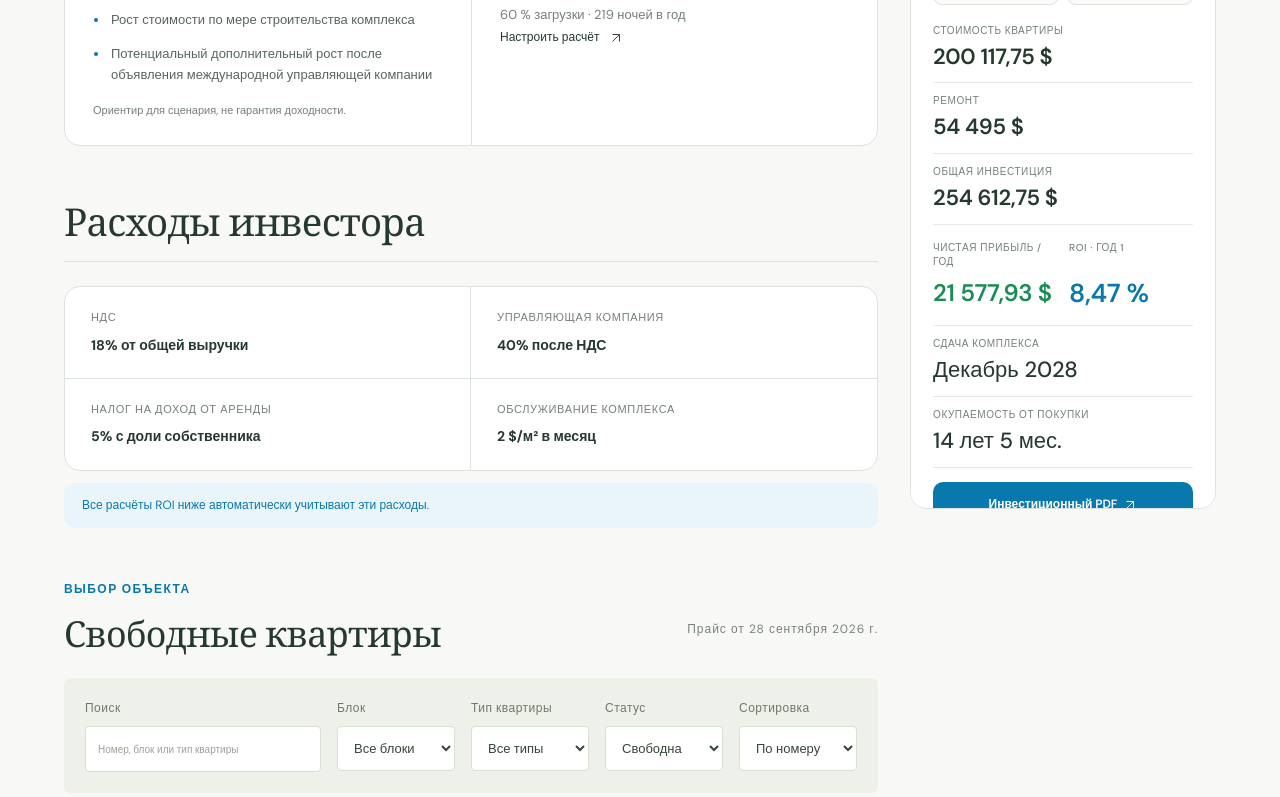
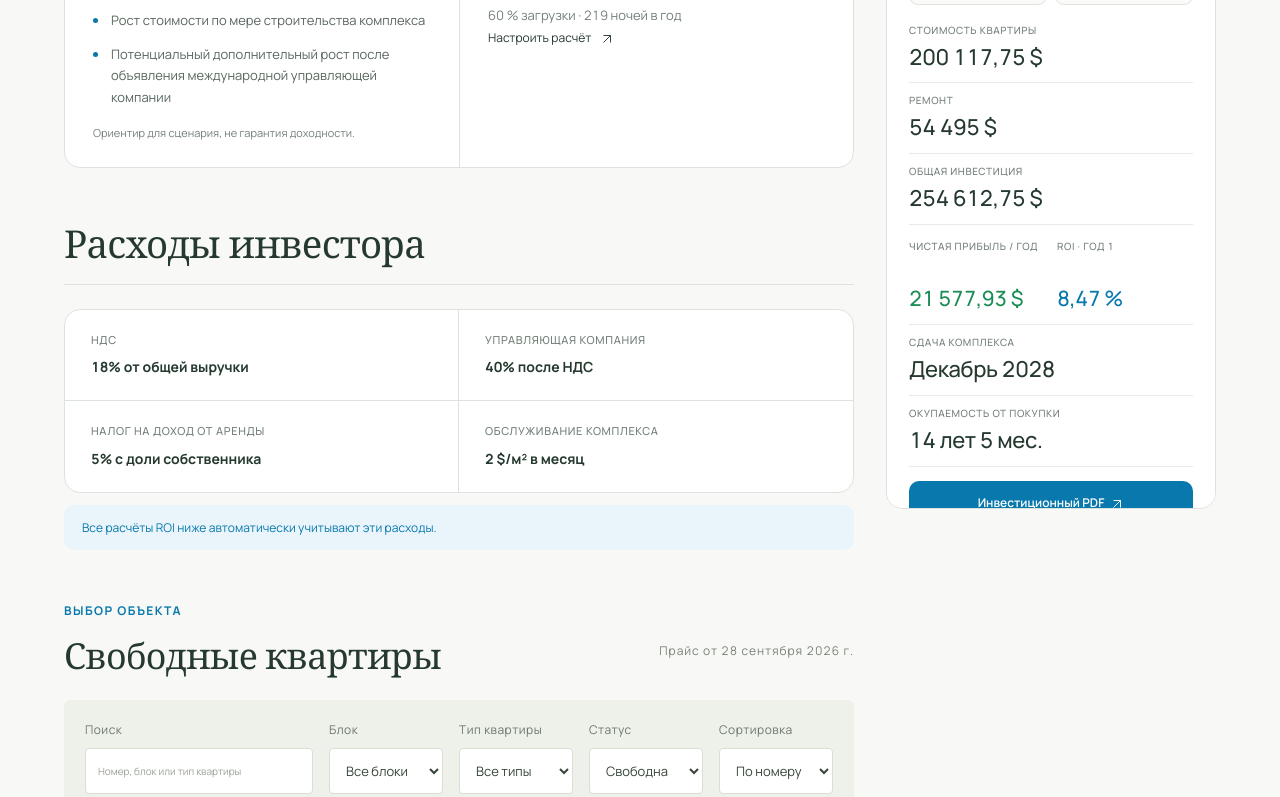
Before and after one commit to anatolyyale-svg/bolt, a website built with Vite: page index.html in a window 1280 px wide. Shown: the part 1182-1979 px from the top of the page. Built offline with nearby package versions, Linux system fonts and the light colour scheme.

Commit message:
Polish typography and summary alignment

```diff
--- a/src/calculator.css
+++ b/src/calculator.css
@@ -1,5 +1,5 @@
 /* Project presentation. Catalog dimensions and financial calculations remain shared. */
-@import url('https://fonts.googleapis.com/css2?family=DM+Sans:wght@400;500;600;700&family=Playfair+Display:wght@500;600&display=swap');
+@import url('https://fonts.googleapis.com/css2?family=Manrope:wght@400;500;600;700&family=Playfair+Display:wght@500;600&display=swap');
 :root {
   --project-blue: #0878ad;
   --project-blue-soft: #eaf5fb;
@@ -10,8 +10,8 @@
 }
 
 /* Final visual tuning: calm sans-serif body, readable serif headings. */
-:root { font-family: "DM Sans", Arial, sans-serif; }
-body, button, input, select { font-family: "DM Sans", Arial, sans-serif; }
+:root { font-family: "Manrope", Arial, sans-serif; }
+body, button, input, select { font-family: "Manrope", Arial, sans-serif; }
 h1, h2, .reference-heading h2, .model-card h3, .history-card h3, .roi-results h3 {
   font-family: "Playfair Display", Georgia, serif;
   font-weight: 400;
@@ -116,7 +116,7 @@ main > .stats strong { font-family:Georgia,serif; font-size:clamp(19px,1.9vw,25p
 .comparison-grid .card p { font-size:12px; line-height:1.6; }
 
 /* Consistent editorial hierarchy with a shared result rail. */
-.page-layout { display:grid; grid-template-columns:minmax(0,1fr) 306px; gap:32px; align-items:start; margin-top:64px; }
+.page-layout { display:grid; grid-template-columns:minmax(0,1fr) 330px; gap:32px; align-items:start; margin-top:64px; }
 .page-main { min-width:0; }
 .page-main > .section { padding-top:52px; }
 .page-main > .section:first-child { padding-top:0; }
@@ -683,5 +683,44 @@ input, select, button, table { font-size:13px; }
   .summary-yield .finance-line.accent > strong { font-size:23px; }
 }
 @media (max-width:420px) {
-  .summary-yield { grid-template-columns:1fr; }
+  .summary-yield { grid-template-columns:repeat(2,minmax(0,1fr)); }
 }
+
+/* Final type polish: lighter numeric hierarchy and stable summary baselines. */
+body, button, input, select, table {
+  font-variant-numeric:tabular-nums lining-nums;
+}
+.stats strong,
+.payment-cell strong,
+.summary .finance-line strong,
+.summary-unit > strong:last-child {
+  font-weight:500;
+  letter-spacing:-.015em;
+}
+.payment-cell strong {
+  font-size:clamp(22px,1.85vw,29px);
+}
+.summary-yield .finance-line {
+  grid-template-rows:40px auto;
+  gap:7px;
+  padding:8px 0;
+}
+.summary-yield .finance-line > span {
+  min-height:0;
+  display:flex;
+  align-items:flex-start;
+  line-height:1.4;
+}
+.summary-yield .finance-line > strong,
+.summary-yield .finance-line.accent > strong {
+  font-size:clamp(21px,1.65vw,24px);
+  font-weight:500;
+  line-height:1.15;
+  letter-spacing:-.02em;
+}
+@media (max-width:760px) {
+  .payment-cell strong { font-size:25px; }
+  .summary-yield .finance-line { grid-template-rows:36px auto; }
+  .summary-yield .finance-line > strong,
+  .summary-yield .finance-line.accent > strong { font-size:21px; }
+}
```
